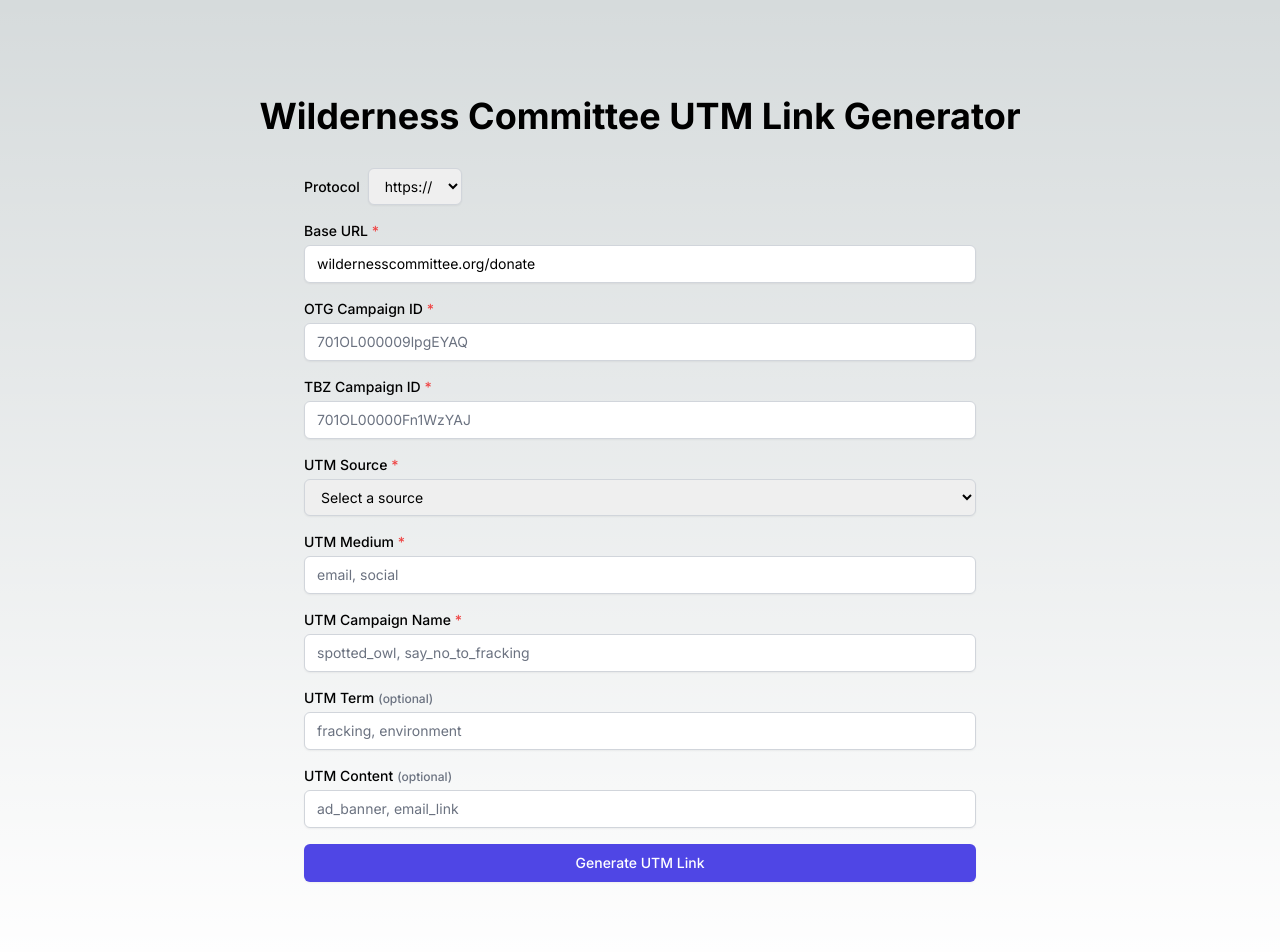
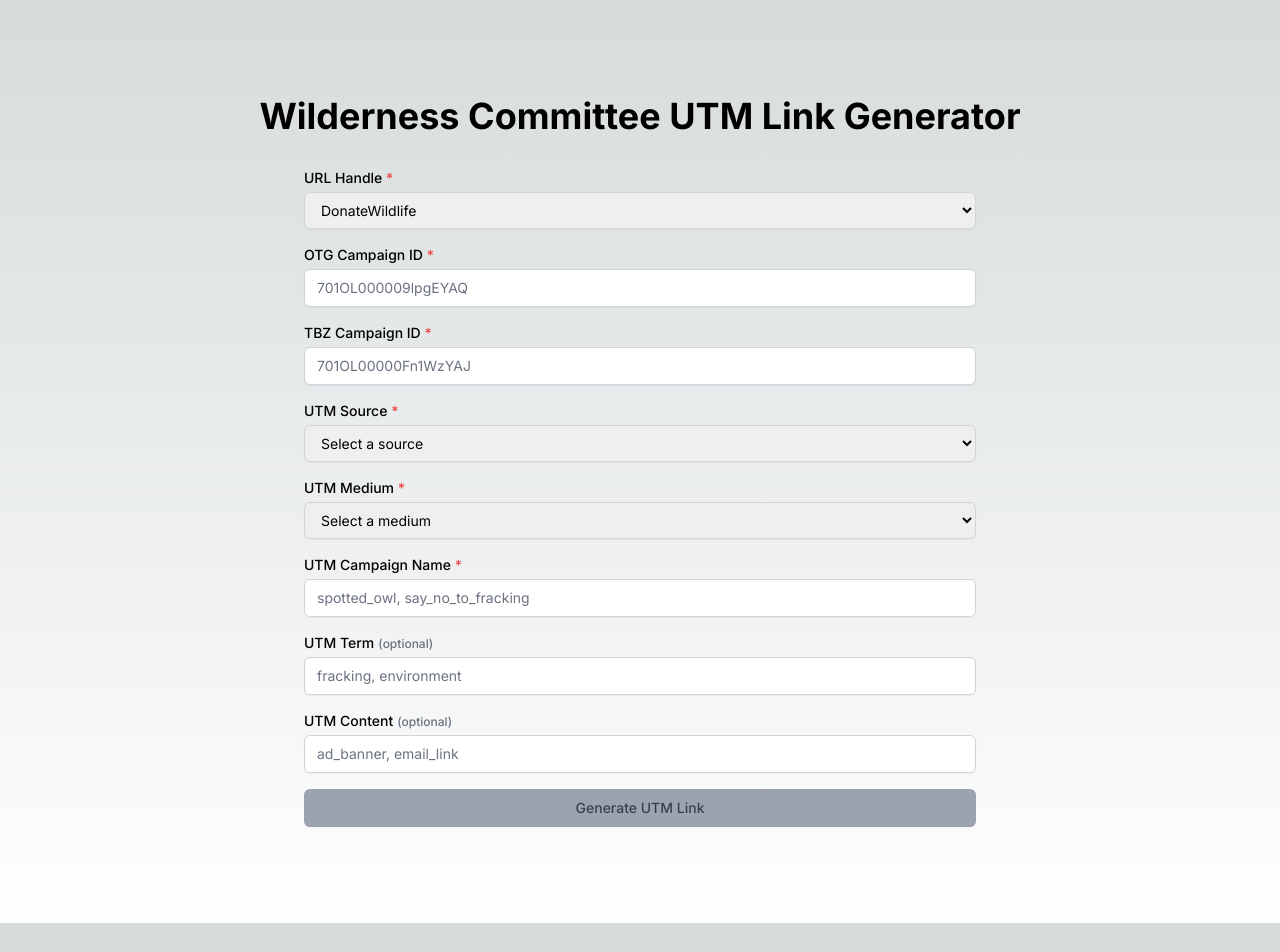
Before and after one commit to Wilderness-Committee/wc-utm-calc, a Next.js app: page / in a window 1280 px wide. Shown: the top 952 px of the page. After the commit the page ends 923 px from the top, so only its background shows below. Built offline with nearby package versions, Linux system fonts and the light colour scheme.

Commit message:
Page updates

```diff
--- a/app/page.tsx
+++ b/app/page.tsx
@@ -1,10 +1,10 @@
 "use client";
 
-import { useState } from "react";
+import { useState, useMemo } from "react";
 
 export default function Home() {
-  const [protocol, setProtocol] = useState("https://");
-  const [baseUrl, setBaseUrl] = useState("wildernesscommittee.org/donate");
+  const [baseUrlHandle, setBaseUrlHandle] = useState("DonateWildlife");
+  const [customHandle, setCustomHandle] = useState("");
   const [utmId, setUtmId] = useState("");
   const [tbzId, setTbzId] = useState("");
   const [utmSource, setUtmSource] = useState("");
@@ -13,20 +13,60 @@
   const [utmTerm, setUtmTerm] = useState("");
   const [utmContent, setUtmContent] = useState("");
   const [generatedUrl, setGeneratedUrl] = useState("");
+  const [isOtherHandle, setIsOtherHandle] = useState(false);
   const [isOtherSource, setIsOtherSource] = useState(false);
 
+  // Indicates if the user selected "other socials" or "other" for utmMedium
+  const [isManualMedium, setIsManualMedium] = useState(false);
+
+  // Validate form state
+  const isFormValid = useMemo(() => {
+    // Check if URL Handle is valid
+    const hasValidHandle = isOtherHandle
+      ? customHandle.trim() !== ""
+      : baseUrlHandle.trim() !== "";
+
+    // Required: utmId, tbzId, utmSource, utmMedium, utmCampaign must be non-empty
+    return (
+      hasValidHandle &&
+      utmId.trim() !== "" &&
+      tbzId.trim() !== "" &&
+      utmSource.trim() !== "" &&
+      utmMedium.trim() !== "" &&
+      utmCampaign.trim() !== ""
+    );
+  }, [
+    baseUrlHandle,
+    customHandle,
+    isOtherHandle,
+    utmId,
+    tbzId,
+    utmSource,
+    utmMedium,
+    utmCampaign,
+  ]);
+
   const generateUtmUrl = () => {
-    const fullUrl = `${protocol}${baseUrl}`;
-    const url = new URL(fullUrl);
+    const baseUrl = `https://www.wildernesscommittee.org/${
+      isOtherHandle ? customHandle : baseUrlHandle
+    }`;
+    const url = new URL(baseUrl);
+
     if (utmId) url.searchParams.append("utm_id", utmId);
+    if (tbzId) url.searchParams.append("tbz_id", tbzId);
     if (utmSource) url.searchParams.append("utm_source", utmSource);
     if (utmMedium) url.searchParams.append("utm_medium", utmMedium);
     if (utmCampaign) url.searchParams.append("utm_campaign", utmCampaign);
     if (utmTerm) url.searchParams.append("utm_term", utmTerm);
     if (utmContent) url.searchParams.append("utm_content", utmContent);
-    if (tbzId) url.searchParams.append("tbz_id", tbzId);
 
     setGeneratedUrl(url.toString());
+  };
+
+  const copyToClipboard = () => {
+    if (generatedUrl) {
+      navigator.clipboard.writeText(generatedUrl);
+    }
   };
 
   return (
@@ -35,32 +75,42 @@
         Wilderness Committee UTM Link Generator
       </h1>
       <div className="w-full max-w-2xl">
-        <div className="mb-4 flex items-center">
-          <label className="block text-sm font-medium text-white-700 mr-2">
-            Protocol
+        {/* URL Handle */}
+        <div className="mb-4">
+          <label className="block text-sm font-medium text-white-700">
+            URL Handle <span className="text-red-500">*</span>
           </label>
           <select
-            value={protocol}
-            onChange={(e) => setProtocol(e.target.value)}
-            className="block w-auto px-3 py-2 border border-gray-300 rounded-md shadow-sm focus:outline-none focus:ring-indigo-500 focus:border-indigo-500 sm:text-sm text-black"
+            value={isOtherHandle ? "Other" : baseUrlHandle}
+            onChange={(e) => {
+              if (e.target.value === "Other") {
+                setIsOtherHandle(true);
+                setBaseUrlHandle("");
+              } else {
+                setIsOtherHandle(false);
+                setBaseUrlHandle(e.target.value);
+              }
+            }}
+            className="mt-1 block w-full px-3 py-2 border border-gray-300 rounded-md shadow-sm focus:outline-none focus:ring-indigo-500 focus:border-indigo-500 sm:text-sm text-black"
           >
-            <option value="https://">https://</option>
-            <option value="http://">http://</option>
+            <option value="DonateWildlife">DonateWildlife</option>
+            <option value="DonateWilderness">DonateWilderness</option>
+            <option value="DonateClimate">DonateClimate</option>
+            <option value="EndangeredForests">EndangeredForests</option>
+            <option value="Other">Other</option>
           </select>
-        </div>
-        <div className="mb-4">
-          <label className="block text-sm font-medium text-white-700">
-            Base URL <span className="text-red-500">*</span>
-          </label>
+          {isOtherHandle && (
             <input
               type="text"
-            value={baseUrl}
-            onChange={(e) => setBaseUrl(e.target.value)}
-            placeholder="wildernesscommittee.org/donate"
-            className="mt-1 block w-full px-3 py-2 border border-gray-300 rounded-md shadow-sm focus:outline-none focus:ring-indigo-500 focus:border-indigo-500 sm:text-sm text-black placeholder-gray-500"
-            required
+              value={customHandle}
+              onChange={(e) => setCustomHandle(e.target.value)}
+              placeholder="Enter custom Handle"
+              className="mt-2 block w-full px-3 py-2 border border-gray-300 rounded-md shadow-sm focus:outline-none focus:ring-indigo-500 focus:border-indigo-500 sm:text-sm text-black placeholder-gray-500"
             />
+          )}
         </div>
+
+        {/* OTG Campaign ID */}
         <div className="mb-4">
           <label className="block text-sm font-medium text-white-700">
             OTG Campaign ID <span className="text-red-500">*</span>
@@ -74,6 +124,8 @@
             required
           />
         </div>
+
+        {/* TBZ Campaign ID */}
         <div className="mb-4">
           <label className="block text-sm font-medium text-white-700">
             TBZ Campaign ID <span className="text-red-500">*</span>
@@ -87,6 +139,8 @@
             required
           />
         </div>
+
+        {/* UTM Source */}
         <div className="mb-4">
           <label className="block text-sm font-medium text-white-700">
             UTM Source <span className="text-red-500">*</span>
@@ -96,7 +150,7 @@
             onChange={(e) => {
               if (e.target.value === "Other") {
                 setIsOtherSource(true);
-                setUtmSource(""); // Reset UTM Source for manual entry
+                setUtmSource("");
               } else {
                 setIsOtherSource(false);
                 setUtmSource(e.target.value);
@@ -104,7 +158,9 @@
             }}
             className="mt-1 block w-full px-3 py-2 border border-gray-300 rounded-md shadow-sm focus:outline-none focus:ring-indigo-500 focus:border-indigo-500 sm:text-sm text-black"
           >
-            <option value="">Select a source</option>
+            <option value="" disabled hidden>
+              Select a source
+            </option>
             <option value="action_alert">Action Alert</option>
             <option value="donor_comms">Donor Comms</option>
             <option value="impact_report">Impact Report</option>
@@ -129,19 +185,49 @@
             />
           )}
         </div>
+
+        {/* UTM Medium */}
         <div className="mb-4">
           <label className="block text-sm font-medium text-white-700">
             UTM Medium <span className="text-red-500">*</span>
           </label>
+          <select
+            value={isManualMedium ? "" : utmMedium}
+            onChange={(e) => {
+              const newValue = e.target.value;
+              if (newValue === "other socials" || newValue === "other") {
+                setIsManualMedium(true);
+                setUtmMedium("");
+              } else {
+                setIsManualMedium(false);
+                setUtmMedium(newValue);
+              }
+            }}
+            className="mt-1 block w-full px-3 py-2 border border-gray-300 rounded-md shadow-sm focus:outline-none focus:ring-indigo-500 focus:border-indigo-500 sm:text-sm text-black"
+          >
+            <option value="" disabled hidden>
+              Select a medium
+            </option>
+            <option value="email">email</option>
+            <option value="journey">journey</option>
+            <option value="blog">blog</option>
+            <option value="facebook">facebook</option>
+            <option value="instagram">instagram</option>
+            <option value="other socials">other socials</option>
+            <option value="other">other</option>
+          </select>
+          {isManualMedium && (
             <input
               type="text"
               value={utmMedium}
               onChange={(e) => setUtmMedium(e.target.value)}
-            placeholder="email, social"
-            className="mt-1 block w-full px-3 py-2 border border-gray-300 rounded-md shadow-sm focus:outline-none focus:ring-indigo-500 focus:border-indigo-500 sm:text-sm text-black placeholder-gray-500"
-            required
+              placeholder="Enter custom medium"
+              className="mt-2 block w-full px-3 py-2 border border-gray-300 rounded-md shadow-sm focus:outline-none focus:ring-indigo-500 focus:border-indigo-500 sm:text-sm text-black placeholder-gray-500"
             />
+          )}
         </div>
+
+        {/* UTM Campaign */}
         <div className="mb-4">
           <label className="block text-sm font-medium text-white-700">
             UTM Campaign Name <span className="text-red-500">*</span>
@@ -155,6 +241,8 @@
             required
           />
         </div>
+
+        {/* UTM Term (Optional) */}
         <div className="mb-4">
           <label className="block text-sm font-medium text-white-700">
             UTM Term
@@ -168,6 +256,8 @@
             className="mt-1 block w-full px-3 py-2 border border-gray-300 rounded-md shadow-sm focus:outline-none focus:ring-indigo-500 focus:border-indigo-500 sm:text-sm text-black placeholder-gray-500"
           />
         </div>
+
+        {/* UTM Content (Optional) */}
         <div className="mb-4">
           <label className="block text-sm font-medium text-white-700">
             UTM Content
@@ -181,18 +271,34 @@
             className="mt-1 block w-full px-3 py-2 border border-gray-300 rounded-md shadow-sm focus:outline-none focus:ring-indigo-500 focus:border-indigo-500 sm:text-sm text-black placeholder-gray-500"
           />
         </div>
+
+        {/* Generate Button */}
         <button
           onClick={generateUtmUrl}
-          className="w-full py-2 px-4 border border-transparent rounded-md shadow-sm text-sm font-medium text-white bg-indigo-600 hover:bg-indigo-700 focus:outline-none focus:ring-2 focus:ring-offset-2 focus:ring-indigo-500"
+          disabled={!isFormValid}
+          className={`w-full py-2 px-4 border border-transparent rounded-md shadow-sm text-sm font-medium ${
+            isFormValid
+              ? "text-white bg-indigo-600 hover:bg-indigo-700 focus:outline-none focus:ring-2 focus:ring-offset-2 focus:ring-indigo-500"
+              : "bg-gray-400 text-gray-700 cursor-not-allowed"
+          }`}
         >
           Generate UTM Link
         </button>
+
+        {/* Generated URL & Copy Button */}
         {generatedUrl && (
           <div className="mt-6 p-4 bg-gray-100 rounded-md">
             <h2 className="text-lg font-medium mb-2 text-black">
               Generated URL
             </h2>
             <p className="break-all text-blue-600">{generatedUrl}</p>
+            <button
+              type="button"
+              onClick={copyToClipboard}
+              className="mt-2 px-4 py-2 text-sm font-medium text-white bg-indigo-600 rounded-md hover:bg-indigo-700 focus:outline-none focus:ring-2 focus:ring-offset-2 focus:ring-indigo-500"
+            >
+              Copy
+            </button>
           </div>
         )}
       </div>
```
Lines whose indentation alone changed are shown as unchanged.
